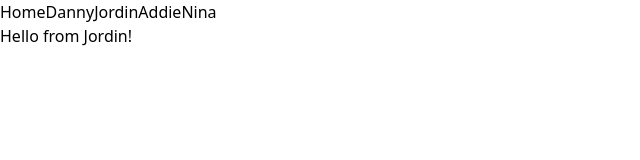
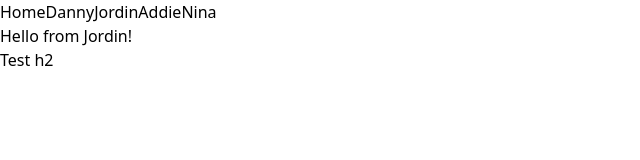
Before and after one commit to odin5on/runtime-terror-website, a React (Vite) app: page /runtime-terror-website/Jordin in a window 1280 px wide. Shown: the top 160 px of the page, without its empty margins (0-640 px from the left). Built offline with nearby package versions, Linux system fonts and the light colour scheme.

Commit message:
test commit

```diff
--- a/src/pages/jordin.jsx
+++ b/src/pages/jordin.jsx
@@ -4,6 +4,7 @@ function Jordin() {
   return (
     <div>
       <h1>Hello from Jordin!</h1>
+      <h2>Test h2</h2>
     </div>
   );
 }
```
